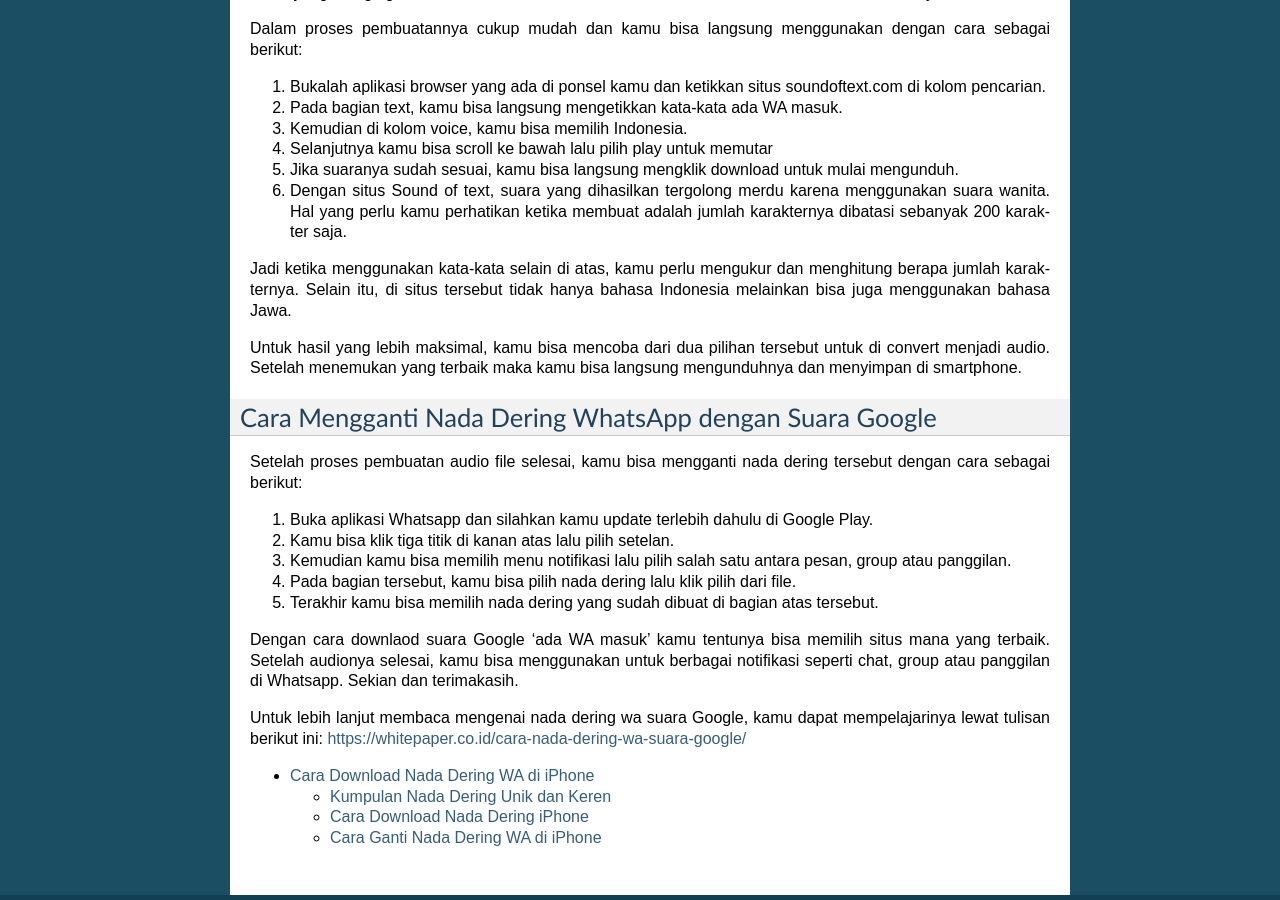
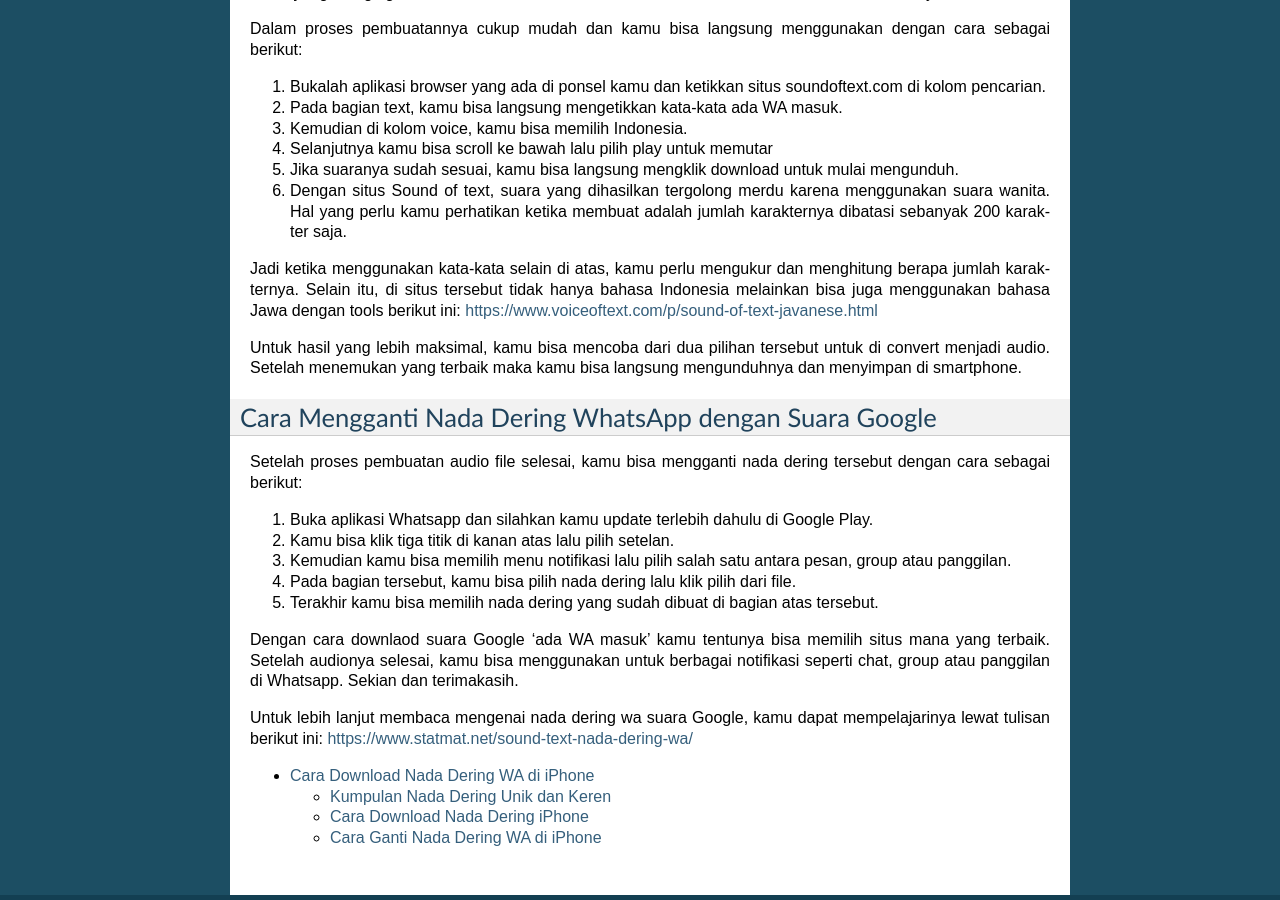
Before and after one commit to psmithr/hostontx, a Sphinx documentation site: the page built from docs/index.rst, in a window 1280 px wide and 900 px high, scrolled down 964 px. Built offline with Sphinx 7.4.7, drawn with Linux system fonts in a browser that asks for light colours; pages that are not in the unit, such as notebooks, are missing from menus.

Commit message:
Update index.rst

```diff
--- a/docs/index.rst
+++ b/docs/index.rst
@@ -45,7 +45,7 @@ Dalam proses pembuatannya cukup mudah dan kamu bisa langsung menggunakan dengan
 5. Jika suaranya sudah sesuai, kamu bisa langsung mengklik download untuk mulai mengunduh.
 6. Dengan situs Sound of text, suara yang dihasilkan tergolong merdu karena menggunakan suara wanita. Hal yang perlu kamu perhatikan ketika membuat adalah jumlah karakternya dibatasi sebanyak 200 karakter saja.
 
-Jadi ketika menggunakan kata-kata selain di atas, kamu perlu mengukur dan menghitung berapa jumlah karakternya. Selain itu, di situs tersebut tidak hanya bahasa Indonesia melainkan bisa juga menggunakan bahasa Jawa.
+Jadi ketika menggunakan kata-kata selain di atas, kamu perlu mengukur dan menghitung berapa jumlah karakternya. Selain itu, di situs tersebut tidak hanya bahasa Indonesia melainkan bisa juga menggunakan bahasa Jawa dengan tools berikut ini: https://www.voiceoftext.com/p/sound-of-text-javanese.html
 
 Untuk hasil yang lebih maksimal, kamu bisa mencoba dari dua pilihan tersebut untuk di convert menjadi audio. Setelah menemukan yang terbaik maka kamu bisa langsung mengunduhnya dan menyimpan di smartphone.
 
@@ -62,7 +62,7 @@ Setelah proses pembuatan audio file selesai, kamu bisa mengganti nada dering ter
 
 Dengan cara downlaod suara Google 'ada WA masuk' kamu tentunya bisa memilih situs mana yang terbaik. Setelah audionya selesai, kamu bisa menggunakan untuk berbagai notifikasi seperti chat, group atau panggilan di Whatsapp. Sekian dan terimakasih.
 
-Untuk lebih lanjut membaca mengenai nada dering wa suara Google, kamu dapat mempelajarinya lewat tulisan berikut ini: https://whitepaper.co.id/cara-nada-dering-wa-suara-google/
+Untuk lebih lanjut membaca mengenai nada dering wa suara Google, kamu dapat mempelajarinya lewat tulisan berikut ini: https://www.statmat.net/sound-text-nada-dering-wa/
 
 ********
 Contents
```
